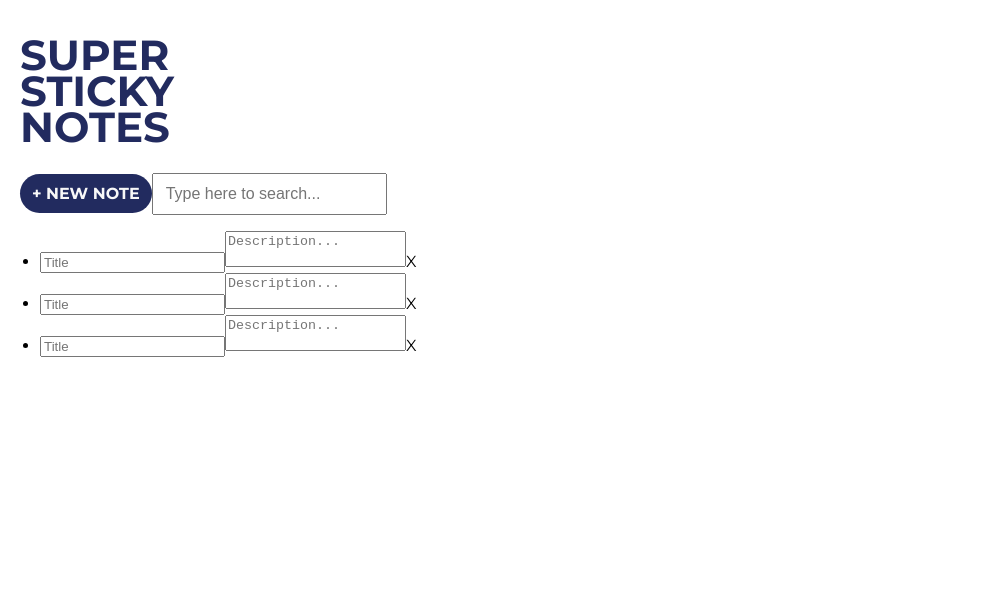
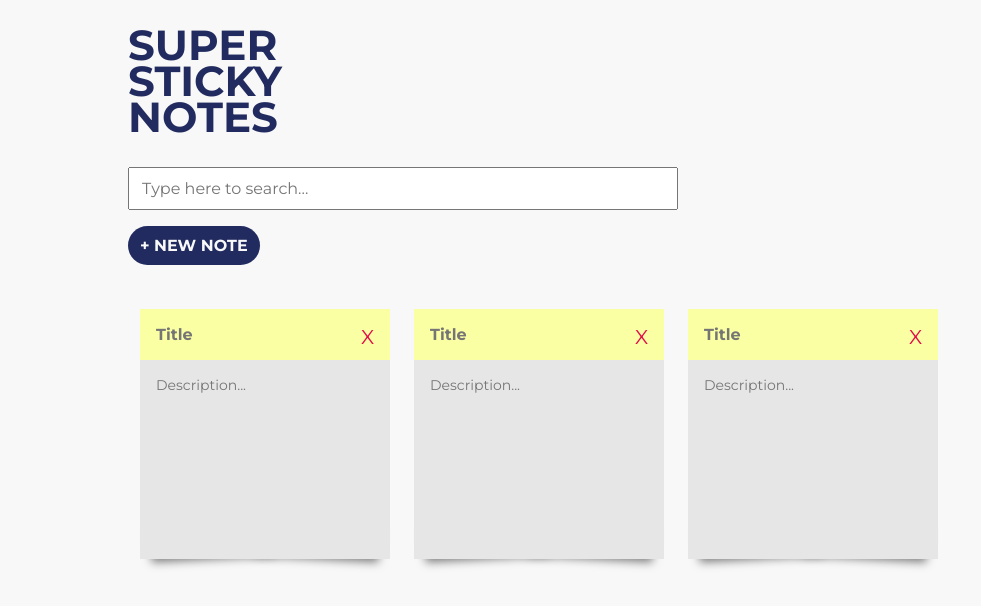
Before and after one commit to ClariceR/sticky-notes-react, a React (Create React App) app: page / in a window 1280 px wide. Shown: the top 606 px of the page, without its empty margins (0-981 px from the left). Built offline with nearby package versions, Linux system fonts and the light colour scheme.

Commit message:
Finished base styles

```diff
--- a/src/App.css
+++ b/src/App.css
@@ -6,6 +6,7 @@ body {
   margin: 0;
   padding: 0;
   font-family: "Montserrat", sans-serif;
+  background-color: #F8F8F8;
   -webkit-font-smoothing: antialiased;
   -moz-osx-font-smoothing: grayscale;
 }
@@ -16,20 +17,34 @@ textarea {
   resize: none;
 }
 
+.container {
+  width: 100vw;
+  margin: 0 auto;
+}
+
+.header__container {
+  width: 80vw;
+  margin: 0 auto;
+}
+
 .flex {
   display: flex;
   flex-direction: column;
 }
 
-.notes-list {
+.notes__list {
+  width: 80vw;
   display: flex;
   flex-wrap: wrap;
-  padding: 10px;
-  margin: 0;
+  padding: 0;
+  margin: 2rem auto;
+}
+
+.app-header__controls {
+  margin-top: 2rem;
 }
 
 .app-header__title {
-  margin: 10px 20px 0px;
   text-transform: uppercase;
   font-weight: 700;
   line-height: 0.85;
@@ -40,10 +55,6 @@ textarea {
   font-size: 2.625rem;
 }
 
-.app-header__controls {
-  align-items: center;
-}
-
 .search,
 .add-new {
   font-size: 1rem;
@@ -52,12 +63,16 @@ textarea {
 
 .search {
   flex-grow: 1;
-  max-width: 300px;
+  font-family: inherit;
+  max-width: 550px;
+  margin-bottom: 1rem;
+  width: 100%;
 }
 
 .add-new {
+  align-self: flex-start;
   text-transform: uppercase;
-  font-family: "Montserrat", sans-serif;
+  font-family: inherit;
   border-radius: 2rem;
   cursor: pointer;
   font-weight: bold;
@@ -68,30 +83,72 @@ textarea {
 }
 
 .note {
-  font-family: "Permanent Marker", cursive;
-  width: 200px;
-  height: 200px;
-  margin: 10px;
-  background-color: lightyellow;
-  border: 1px solid grey;
-  box-shadow: 2px 2px 3px lightgrey;
-  border-radius: 5px;
+  font-family: inherit;
+  width: 250px;
+  height: 250px;
+  margin: 0.75rem;
+  background-color: #E6E6E6;
   display: flex;
   flex-direction: column;
   position: relative;
 }
 
+/*==================================================
+ * Shadow Effect by Halil İbrahim Nuroğlu
+ * ===============================================*/
+.effect2
+{
+  position: relative;
+}
+.effect2:before, .effect2:after
+{
+  z-index: -1;
+  position: absolute;
+  content: "";
+  bottom: 15px;
+  left: 10px;
+  width: 50%;
+  top: 80%;
+  max-width:300px;
+  background: #777;
+  -webkit-box-shadow: 0 15px 10px #777;
+  -moz-box-shadow: 0 15px 10px #777;
+  box-shadow: 0 15px 10px #777;
+  -webkit-transform: rotate(-3deg);
+  -moz-transform: rotate(-3deg);
+  -o-transform: rotate(-3deg);
+  -ms-transform: rotate(-3deg);
+  transform: rotate(-3deg);
+}
+.effect2:after
+{
+  -webkit-transform: rotate(3deg);
+  -moz-transform: rotate(3deg);
+  -o-transform: rotate(3deg);
+  -ms-transform: rotate(3deg);
+  transform: rotate(3deg);
+  right: 10px;
+  left: auto;
+}
+/*==================================================
+ * End of Effect 2
+ * ===============================================*/
+
 .note__title,
 .note__description {
-  font-family: "Permanent Marker", cursive;
+  color: #222B5F;
+  font-family: inherit;
   width: 100%;
-  padding: 8px 14px;
+  padding: 1rem;
   background: transparent;
+  border: #E6E6E6;
+
 }
 
 .note__title {
   font-size: 16px;
   font-weight: bold;
+  background-color: #FBFFA3;
 }
 
 .note__description {
@@ -100,12 +157,13 @@ textarea {
 }
 
 .note__delete {
+  font-family: inherit;
   position: absolute;
   top: 0px;
   right: 0px;
   font-size: 20px;
-  color: lightgrey;
-  padding: 5px;
+  color: #E20A4A;
+  padding: 1rem;
 }
 
 .note__delete:hover {
--- a/src/App.js
+++ b/src/App.js
@@ -3,9 +3,9 @@ import "./App.css";
 function App() {
   return (
     <>
-      <div className="container">
+      <div className="container flex">
         <div className="header__container">
-          <header className="app-header__title flex">
+          <header className="app-header__title">
             <h1 className="logo">
               Super
               <br />
@@ -13,32 +13,41 @@ function App() {
               <br />
               Notes
             </h1>
-            <aside className="app-header__controls">
-              <button className="add-new">+ New Note</button>
+            <aside className="app-header__controls flex">
               <input
                 className="search"
                 type="text"
                 placeholder="Type here to search..."
               />
+              <button className="add-new">+ New Note</button>
             </aside>
           </header>
         </div>
 
-        <ul>
-          <li>
-            <input type="text" placeholder="Title" />
-            <textarea placeholder="Description..." />
-            <span>X</span>
+        <ul className="notes__list">
+          <li className="note effect2">
+            <input className="note__title" type="text" placeholder="Title" />
+            <textarea
+              className="note__description"
+              placeholder="Description..."
+            />
+            <span className="note__delete">X</span>
           </li>
-          <li>
-            <input type="text" placeholder="Title" />
-            <textarea placeholder="Description..." />
-            <span>X</span>
+          <li className="note effect2">
+            <input className="note__title" type="text" placeholder="Title" />
+            <textarea
+              className="note__description"
+              placeholder="Description..."
+            />
+            <span className="note__delete">X</span>
           </li>
-          <li>
-            <input type="text" placeholder="Title" />
-            <textarea placeholder="Description..." />
-            <span>X</span>
+          <li className="note effect2">
+            <input className="note__title" type="text" placeholder="Title" />
+            <textarea
+              className="note__description"
+              placeholder="Description..."
+            />
+            <span className="note__delete">X</span>
           </li>
         </ul>
       </div>
```
